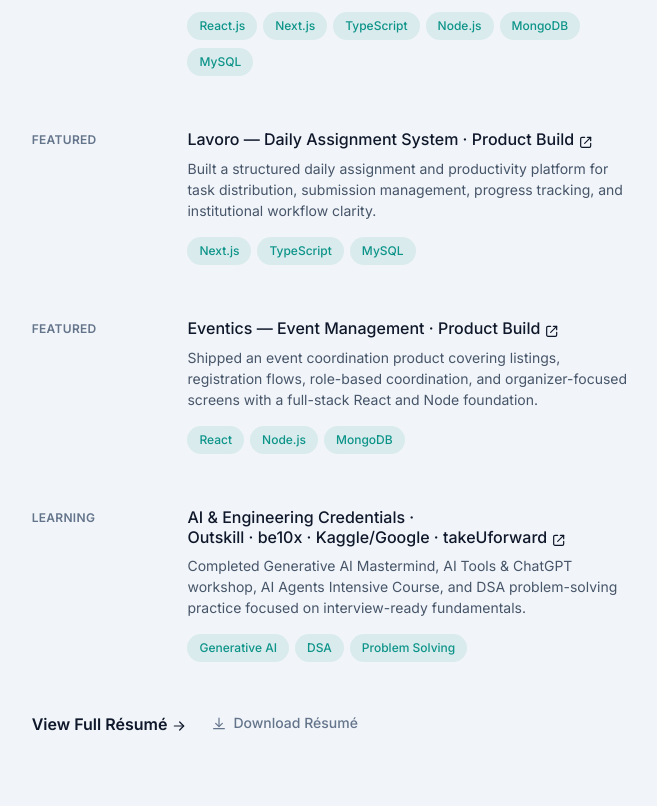
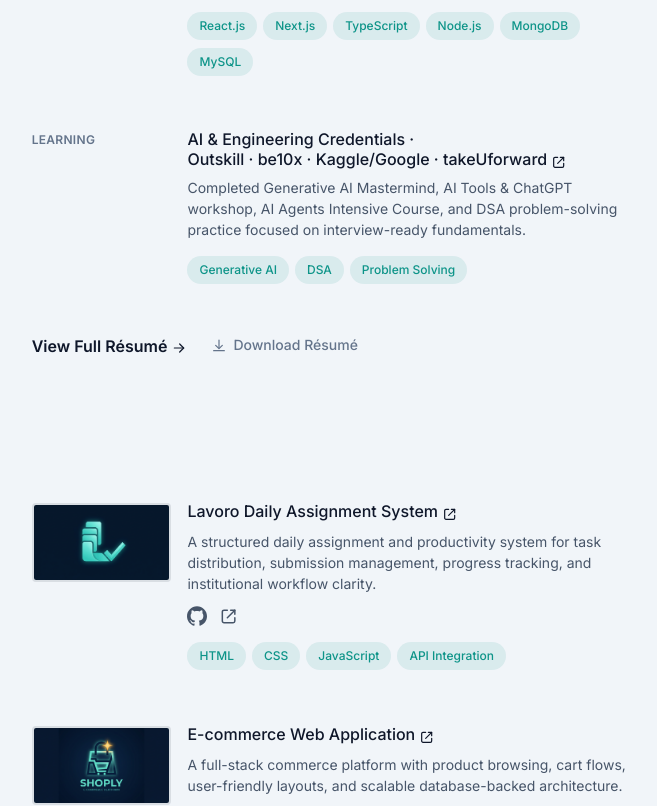
Before and after one commit to umeshkumar-git/umeshshah-portfolio, a React (Vite) app: page / in a window 1280 px wide. Shown: the part 1020-1826 px from the top of the page, without its empty margins (593-1250 px from the left). Built offline with nearby package versions, Linux system fonts and the light colour scheme.

Commit message:
edit certifications

```diff
--- a/src/data/portfolio.ts
+++ b/src/data/portfolio.ts
@@ -84,24 +84,7 @@
 			"MySQL",
 		],
 	},
-	{
-		period: "Featured",
-		title: "Lavoro — Daily Assignment System",
-		company: "Product Build",
-		companyUrl: "#projects",
-		description:
-			"Built a structured daily assignment and productivity platform for task distribution, submission management, progress tracking, and institutional workflow clarity.",
-		tech: ["Next.js", "TypeScript", "MySQL"],
-	},
-	{
-		period: "Featured",
-		title: "Eventics — Event Management",
-		company: "Product Build",
-		companyUrl: "#projects",
-		description:
-			"Shipped an event coordination product covering listings, registration flows, role-based coordination, and organizer-focused screens with a full-stack React and Node foundation.",
-		tech: ["React", "Node.js", "MongoDB"],
-	},
+
 	{
 		period: "Learning",
 		title: "AI & Engineering Credentials",
@@ -224,6 +207,13 @@
 export const certifications = [
 	{
 		type: "Certification",
+		title: "30 Days MasterClass in Full Stack Development",
+		org: "NoviTech R&D Private Limited",
+		description:
+			"Completed a 30-day hands-on MasterClass in Full Stack Development, covering practical web development concepts and full-stack application development.",
+	},
+	{
+		type: "Certification",
 		title: "Generative AI Mastermind",
 		org: "Outskill",
 		description:
```
